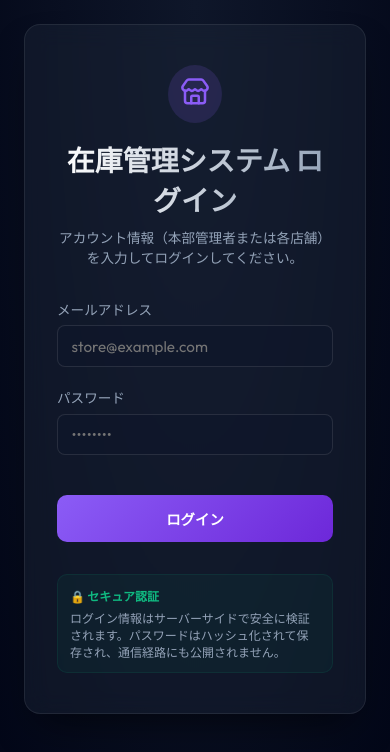
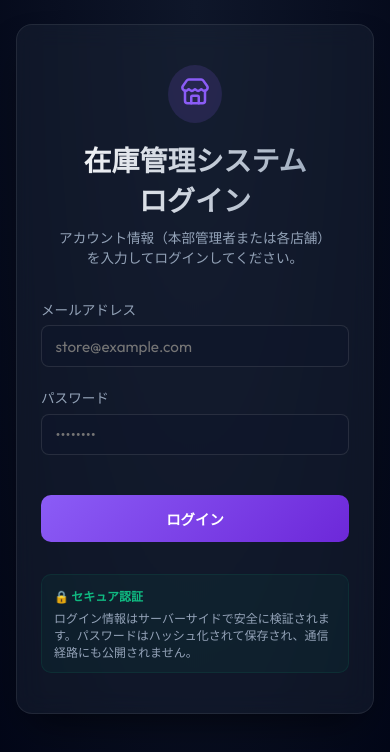
Before and after one commit to winter-hika15/inventory-management, a Next.js app: page /login in a window 390 px wide. Shown: the top 752 px of the page. Built offline with nearby package versions, Linux system fonts and the light colour scheme; no server answers.

Commit message:
fix remaining responsive layout issues

```diff
--- a/src/app/globals.css
+++ b/src/app/globals.css
@@ -39,10 +39,12 @@
   box-sizing: border-box;
   padding: 0;
   margin: 0;
+  max-width: 100vw;
 }
 
 html, body {
   width: 100%;
+  max-width: 100vw;
   min-height: 100vh;
   background: radial-gradient(ellipse at top, var(--bg-gradient-start), var(--bg-gradient-end));
   color: var(--text-primary);
@@ -50,6 +52,8 @@ html, body {
   -webkit-font-smoothing: antialiased;
   -moz-osx-font-smoothing: grayscale;
   overflow-x: hidden;
+  overflow-wrap: anywhere;
+  word-break: break-word;
 }
 
 /* スクロールバーのカスタマイズ */
@@ -96,6 +100,12 @@ html, body {
   -webkit-background-clip: text;
   -webkit-text-fill-color: transparent;
   margin-bottom: 0.5rem;
+}
+
+@media (max-width: 640px) {
+  .app-header h1 {
+    font-size: 1.75rem;
+  }
 }
 
 .app-header p {
@@ -552,7 +562,7 @@ html, body {
   align-items: center;
   justify-content: center;
   min-height: 80vh;
-  padding: 1.5rem;
+  padding: 1.5rem 1rem;
 }
 
 .login-card {
@@ -563,8 +573,14 @@ html, body {
   -webkit-backdrop-filter: blur(12px);
   border: 1px solid var(--card-border);
   border-radius: 16px;
-  padding: 2.5rem 2rem;
+  padding: 2.5rem 1.5rem;
   box-shadow: 0 20px 40px -15px rgba(0, 0, 0, 0.6);
+}
+
+@media (min-width: 640px) {
+  .login-card {
+    padding: 2.5rem 2rem;
+  }
 }
 
 .login-title {
@@ -575,6 +591,7 @@ html, body {
   background: linear-gradient(to right, #ffffff, #94a3b8);
   -webkit-background-clip: text;
   -webkit-text-fill-color: transparent;
+  word-break: keep-all;
 }
 
 .login-subtitle {
@@ -582,6 +599,7 @@ html, body {
   font-size: 0.85rem;
   text-align: center;
   margin-bottom: 2rem;
+  word-break: keep-all;
 }
 
 /* 管理者ナビゲーション */
@@ -680,15 +698,16 @@ html, body {
   background: transparent;
   border: none;
   color: var(--text-secondary);
-  padding: 0.5rem 1rem;
-  font-size: 0.95rem;
+  padding: 0.5rem 0.8rem;
+  font-size: 0.9rem;
   font-weight: 600;
   cursor: pointer;
   border-radius: 8px;
   transition: all 0.2s ease;
   display: flex;
   align-items: center;
-  gap: 0.5rem;
+  gap: 0.4rem;
+  white-space: nowrap;
 }
 
 .tab-button:hover {
```
Also changed, not shown: src/app/system-admin/page.tsx (+7 -7 lines).
